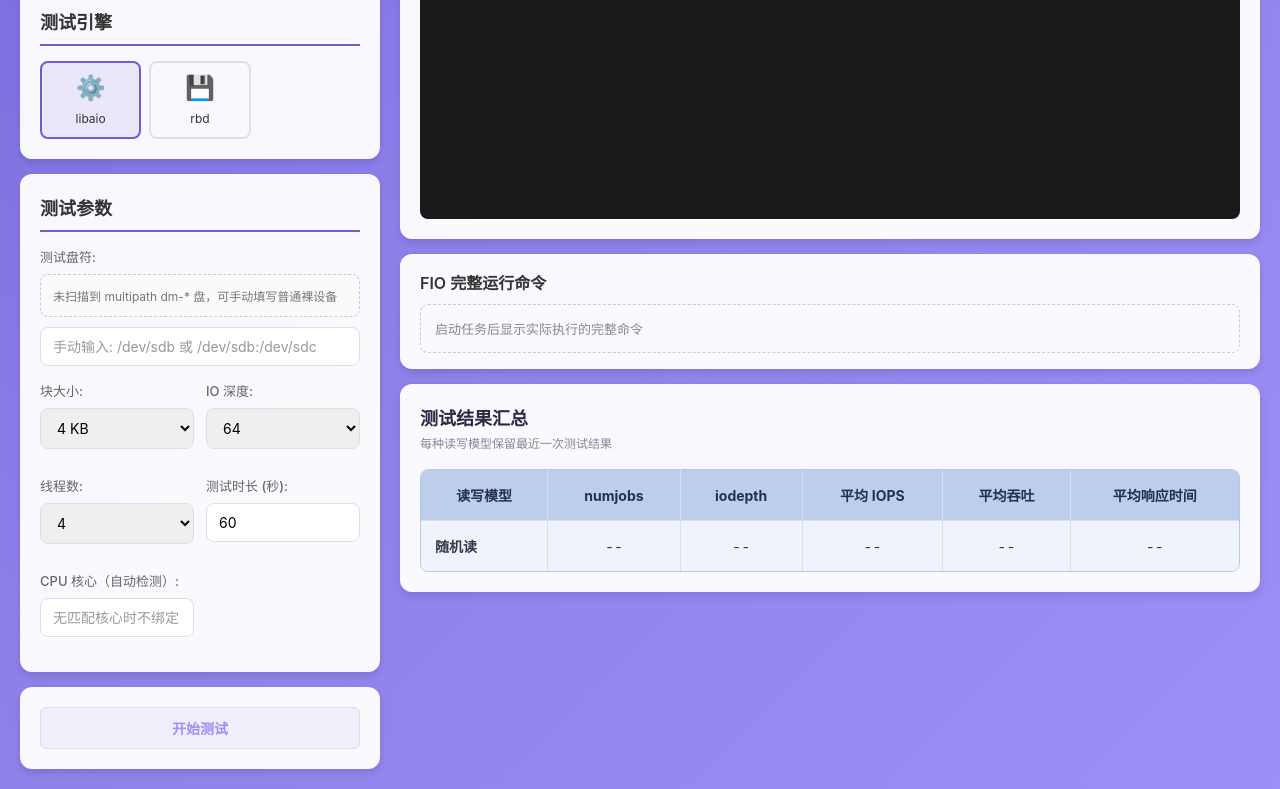
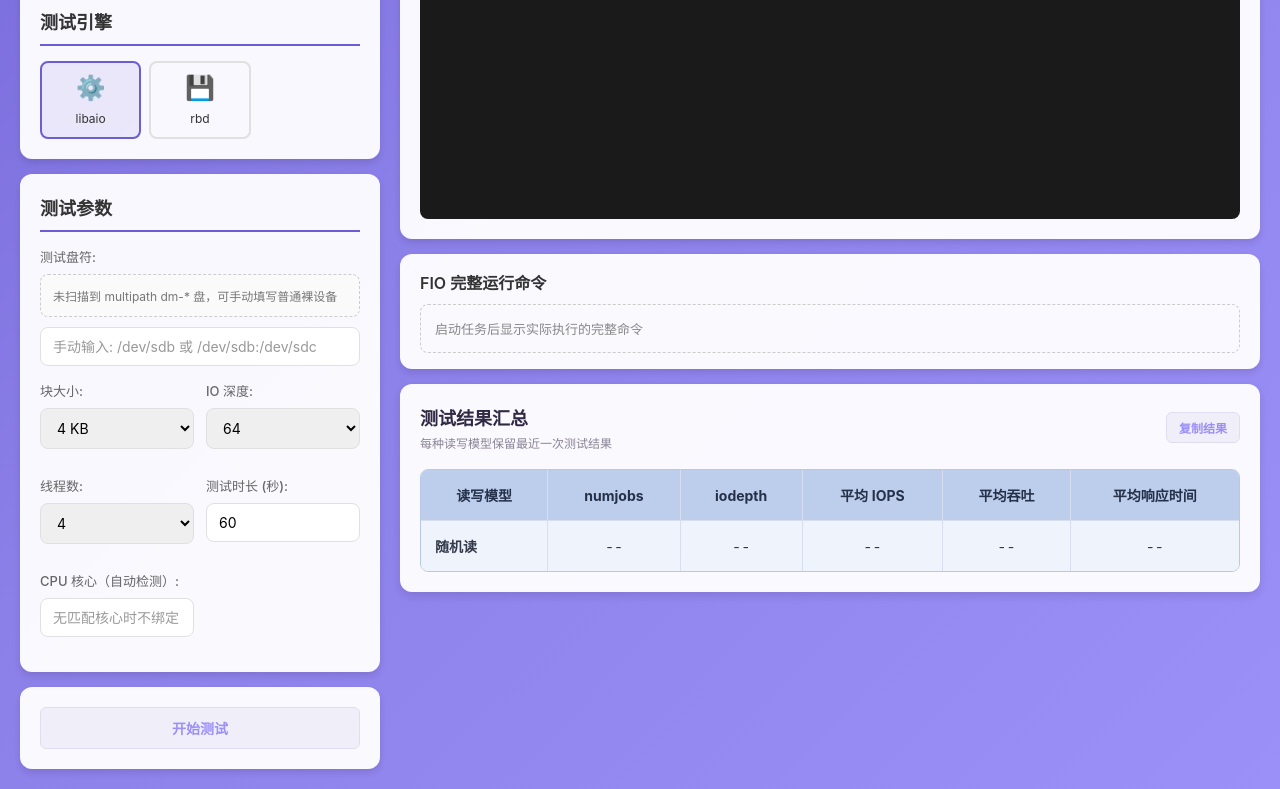
Before and after one commit to ruigang19289/tools, a Vue app in the folder frontend/: page /perf/fio in a window 1280 px wide. Shown: the part 830-1619 px from the top of the page. Built offline with nearby package versions, Linux system fonts and the light colour scheme.

Commit message:
fix: always show fio result copy button

```diff
--- a/frontend/src/apps/performance/FIOTest.vue
+++ b/frontend/src/apps/performance/FIOTest.vue
@@ -343,7 +343,7 @@
               <h2 class="result-title">测试结果汇总</h2>
               <p>每种读写模型保留最近一次测试结果</p>
             </div>
-            <button v-if="hasSavedResults" class="btn btn-compact" @click="copyTestResult">复制表格</button>
+            <button class="btn btn-compact" :disabled="!hasCopyableResult" @click="copyTestResult">复制结果</button>
           </div>
           <div class="result-table-wrap">
             <table class="result-table">
@@ -512,6 +512,7 @@ const savedResults = reactive({})
 const activeTestConfig = ref(null)
 const hasTestResult = computed(() => chartData.iops.length > 0)
 const hasSavedResults = computed(() => !!savedResults[params.rw])
+const hasCopyableResult = computed(() => hasSavedResults.value || (isTesting.value && hasTestResult.value))
 const resultRows = computed(() => {
   const key = params.rw
   if (!supportedResultTypes.includes(key)) return []
```
